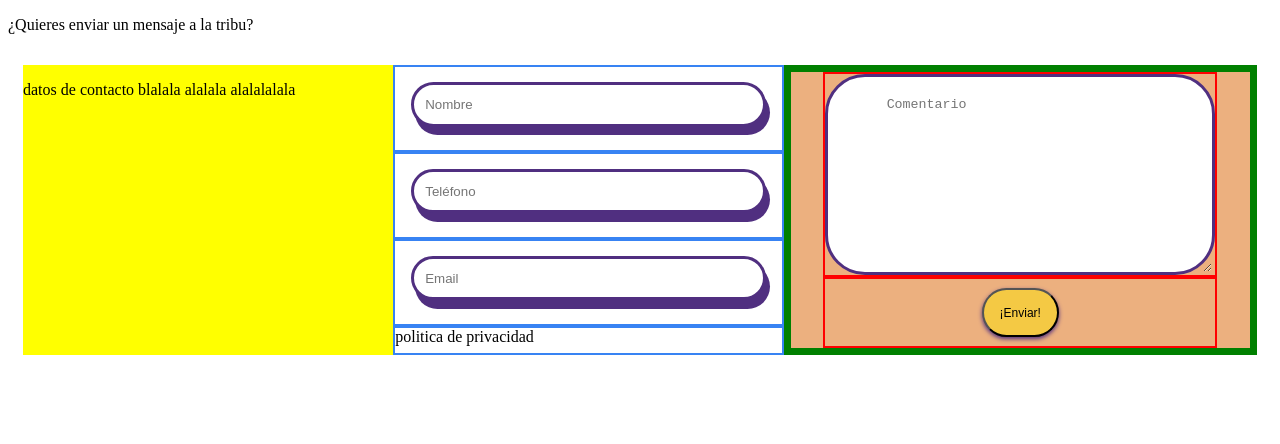
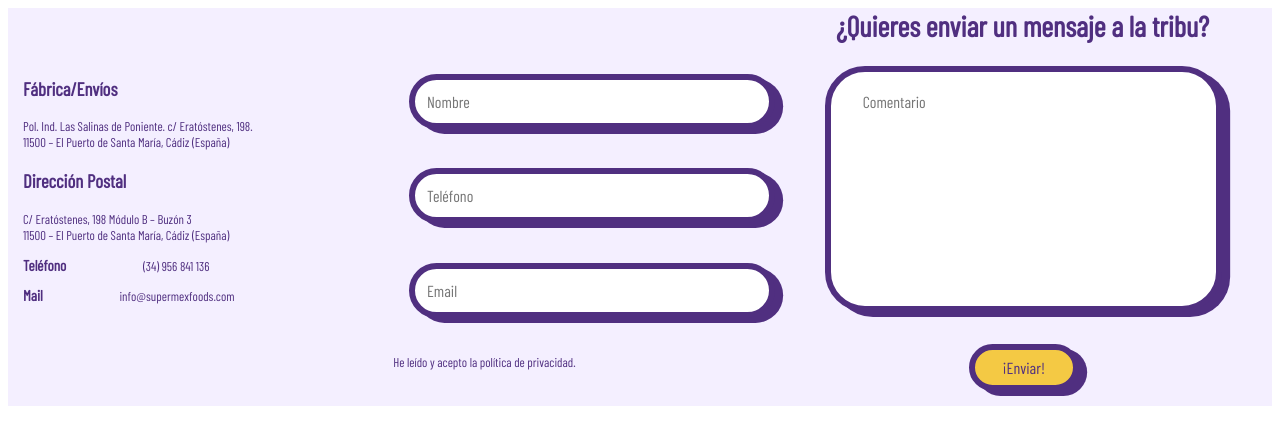
Before and after one commit to GabrielaRamos79/supermex, a React (Vite) app: page / in a window 1280 px wide. Shown: the top 444 px of the page. Built offline with nearby package versions, Linux system fonts and the light colour scheme.

Commit message:
update component + css

```diff
--- a/src/components/contacto/contacto-form/Contacto-Form.css
+++ b/src/components/contacto/contacto-form/Contacto-Form.css
@@ -1,87 +1,103 @@
-/* .frame { */
-    /* max-width: 600px; */
-    /* margin: 0 auto; */
-    /* padding: 2rem; */
-    /* text-align: center; */
+@import url('https://fonts.googleapis.com/css2?family=Barlow+Condensed&display=swap');
 
-    /* background-color: greenyellow; */
-    /* display: flex;
-    flex-direction: row;
-    width: 100%; */
-  /* } */
+*{
+  font-family: 'Barlow Condensed', sans-serif;
+  color: #502F80;
+}
 
-  .mainContainerContact{
+p {
+  font-size: 0.8em;
+}
+
+h3 {
+  color: #502F80;
+}
+
+h2{
+  margin: 0;
+}
+
+.inlineData{
+  display: inline;
+  padding-right: 20%;
+}
+
+.mainTittle {
+  /* border: #502F80 solid 2px; */
+  text-align: right;
+  padding-right: 5%;
+  color: #502F80;
+  background-color: #F4EFFF;
+  font-size: 1.2em;
+}
+
+.mainContainerContact {
   display: flex;
   flex-direction: row;
-    /* background-color: orange; */
-
+  background-color: #F4EFFF;
   width: 100%;
   height: 100%;
   padding: 15px;
-    box-sizing: border-box; /* Asegura que el padding y border se incluyan en el tamaño total */
+  box-sizing: border-box;
 }
 
-  .dataContact{
+.dataContact {
   width: 30%;
-    background-color: yellow;
+  /* background-color: yellow; */
 }
 
-  .divFormGeneral{
-    /* background-color: #cbb6ec; */
+.divFormGeneral {
   width: 70%;
   height: auto;
 }
 
-  .containerForm{
-    /* background-color: pink; */
+.containerForm {
   display: flex;
   flex-direction: row;
   justify-content: center;
-    /* flex: 1; */
-
 }
 
-  .containerFieldsLeft{
-    /* background-color: rgb(14, 148, 103); */
+.containerFieldsLeft {
   width: 50%;
   display: flex;
   flex-direction: column;
 }
-  .containerFieldsRight{
-    background-color: #ecb07f;
+
+.containerFieldsRight {
+  /* background-color: #ecb07f; */
   width: 50%;
   display: flex;
-    flex-direction:column;
+  flex-direction: column;
   align-items: center;
-    border: 7px green solid;
+  /* border: 7px green solid; */
   height: auto;
   padding-left: 4%;
   padding-right: 4%;
 }
 
-.field1{
+.field1 {
   position: relative;
 }
 
-.field{
+.field {
   position: relative;
   padding-bottom: 2%;
-  border: #3883f3 solid 2px;
+  /* border: #3883f3 solid 2px; */
   display: flex;
 }
 
-/* .rightDivision{
-  display: flex;
-  flex-direction:column;
-  /* align-items: center; */
-  /* border: 7px green solid;
-  height: auto; */
-  /* padding-right: 5%;
-  padding-left: 5%; */
+.field input, textarea{
+  z-index: 9;
+  border:6px solid #502F80;
+  box-shadow: 0.5em 0.3em 0px 0.01em #502F80;
+}
 
-/*} */
+.field input{
+  box-shadow: 0.5em 0.3em 0px 0.01em #502F80;
+  font-size: 1em;
+}
 
-.inputField{
+.inputField {
   margin-bottom: 10px;
   border: 3px solid #502F80;
   border-radius: 40px;
@@ -90,15 +106,15 @@
   margin: 4%;
 }
 
-.inputField2{
-  margin:1%;
+.inputField2 {
+  margin: 1%;
   border: 3px solid #502F80;
   border-radius: 40px;
   padding: 0px;
   width: 100%;
 }
 
-.rectangulo {
+/* .rectangulo {
   width: 82%;
   height: 8%;
   background-color: #502F80;
@@ -107,8 +123,21 @@
   margin-left: 5%;
   margin-top: 6%;
   border-radius: 40px;
-    z-index: -1;
-}
+  z-index: 1;
+} */
+
+/* .rectangulo2 {
+  width: 21%;
+  height: 15%;
+  background-color: #502F80;
+  position: absolute;
+  padding: 5.2%;
+  padding-bottom:4.8%;
+  margin-left: 0.5%;
+  margin-top: 1%;
+  border-radius: 40px;
+  z-index: 1;
+} */
 
 .field label {
   display: block;
@@ -116,148 +145,53 @@
   text-align: left;
 }
 
-
-
 .inputSub {
-  /* display: block; */
-  padding: 4%;
-  font-size: 75%;
-  background-color: rgb(244,201,68);
-
+  padding: 2%;
+  padding-left: 7%;
+  padding-right: 7%;
+  font-size: 1em;
+  background-color: rgb(244, 201, 68);
   border-radius: 40px;
-  box-shadow: 0 2px 4px #502F80;
-  width:fit-content;
+  width: fit-content;
   height: auto;
   align-self: center;
+  color:#502F80;
+  border: 6px solid #502F80;
+  box-shadow: 0.5em 0.3em 0px 0.01em #502F80;
 }
-
-
 
 .textAreaField {
   width: 100%;
-  height: auto;
+  height: 70%;
   border-radius: 40px;
   padding-top: 5%;
   padding-bottom: 5%;
-  padding-left:15%;
-  padding-right:15%;
-  border: 3px solid #502F80;
+  padding-left: 8%;
+  padding-right: 15%;
+  border: 6px solid #502F80;
+  resize: none;
+  font-size: 1em;
+  /* box-shadow: 9px 8px 0px 6px #502F80; */
+  /* box-shadow: 1em 1em 0px 0.2em #502F80; */
 }
 
-.divTextArea{
-  border: 2px red solid;
+.divTextArea {
+  /* border: 2px red solid; */
   width: 100%;
-  height: 75%;
+  height: 95%;
   display: flex;
+  padding-top: 2%;
 }
 
-.divButton{
-  border: 2px red solid;
+.divButton {
+  /* border: 2px red solid; */
   width: 100%;
-  height: 25%;
+  height: 15%;
   display: flex;
   justify-content: center;
   align-content: center;
 
 }
-
-  /* .field input {
-    display: block;
-    line-height: 1.5;
-    font-size: 16px;
-    border-radius: 40px;
-    background-color: #FFEEC7;
-    * border: none;
-    box-shadow: #502F80;
-    width: 90%;
-  } */
-/*
-  .inputSub {
-    display: block;
-    padding: 6px 30px;
-    font-size: 14px;
-    background-color: #7fb5e0;
-    border: none;
-    border-radius: 20px;
-    box-shadow: 0 2px 4px rgba(65, 125, 216, 0.6);
-  }
-
-  .inputSub:hover {
-    background-color: #D9ECEA;
-    color: #10558d;
-  }
-
-  .inputField {
-    padding: 3%;
-    border-radius: 20px;
-    background-color: rgba(0, 26, 143, 0.25);
-    border: none;
-    box-shadow: 0 2px 4px rgba(28, 91, 187, 0.6);
-    overflow-y: auto;
-    overflow-y: auto;
-    display: block;
-    line-height: 1.5;
-    font-size: 14px;
-    resize: none;
-    margin: 2%;
-  } */
-
-  /* .inputField:hover {
-    background-color: white;
-  }
-
-
-  .inputField:valid {
-    background-color: rgba(0, 38, 143, 0.25) !important;
-  }
-
-  .inputField:focus {
-    background-color: white !important;
-  } */
-
-
-/*
-  .inputField:-webkit-autofill {
-    -webkit-box-shadow: 0 0 0 1000px rgba(47, 78, 134, 0.25) inset;
-    transition: background-color 5000s ease-in-out 0s;
-  }
-
-  .inputField:focus,
-  .textareaField:focus {
-    outline: none;
-  } */
-
-  /* .textAreaField {
-    height: 150px;
-    border-radius: 10px;
-    width: 90%;
-  } */
-
-  /* .textAreaField:hover {
-    background-color: white !important;
-  }
-   */
-  /* .container-form {
-    padding: 2%;
-    width: 100%;
-    border-radius: 15px;
-
-  } */
-
-
-  /* ::-webkit-scrollbar {
-    width: 10px;
-    margin-top: 10px;
-  }
-
-
-  ::-webkit-scrollbar-thumb {
-    background-color: #475ec4;
-    border-radius: 20px;
-    scroll-behavior: smooth;
-    overflow-anchor: none;
-  } */
-
 
 .custom-alert {
   position: fixed;
--- a/src/components/contacto/contacto-form/ContactoForm.jsx
+++ b/src/components/contacto/contacto-form/ContactoForm.jsx
@@ -49,18 +49,32 @@ function ContactoForm() {
 
   return (
     <>
-      <p>¿Quieres enviar un mensaje a la tribu?</p>
+      <div className="mainTittle">
+        <h2>¿Quieres enviar un mensaje a la tribu?</h2>
+      </div>
+
       <div className="mainContainerContact">
         <div className="dataContact">
-          <p>datos de contacto blalala alalala alalalalala</p>
+          <h3>Fábrica/Envíos</h3>
+          <p>
+            Pol. Ind. Las Salinas de Poniente. c/ Eratóstenes, 198.<br></br> 11500 – El
+            Puerto de Santa María, Cádiz (España)
+          </p>
+          <h3>Dirección Postal</h3>
+          <p>
+            C/ Eratóstenes, 198 Módulo B – Buzón 3 <br></br>11500 – El Puerto de Santa
+            María, Cádiz (España)
+          </p>
+          <p><h3 className="inlineData">Teléfono</h3> (34) 956 841 136</p>
+          <p><h3 className="inlineData">Mail</h3> info@supermexfoods.com</p>
+
         </div>
         <div className="divFormGeneral">
           <form id="form" onSubmit={handleSubmit}>
             <div className="containerForm">
-              {/* <div className="mainContainerForm"> */}
               <div className="containerFieldsLeft">
                 <div className="field">
-                  <div className="rectangulo"></div>
+                  {/* <div className="rectangulo"></div> */}
                   <input
                     type="text"
                     className="inputField"
@@ -71,7 +85,7 @@ function ContactoForm() {
                   />
                 </div>
                 <div className="field">
-                  <div className="rectangulo"></div>
+                  {/* <div className="rectangulo"></div> */}
                   <input
                     type="text"
                     className="inputField"
@@ -81,7 +95,7 @@ function ContactoForm() {
                   />
                 </div>
                 <div className="field">
-                  <div className="rectangulo"></div>
+                  {/* <div className="rectangulo"></div> */}
                   <input
                     type="text"
                     className="inputField"
@@ -94,12 +108,13 @@ function ContactoForm() {
                     pattern="[a-zA-Z0-9._%+-]+@[a-zA-Z0-9.-]+\.[a-zA-Z]{2,}$"
                   />
                 </div>
-                <div className="field">politica de privacidad</div>
+                <div className="field">
+                  <p>He leído y acepto la política de privacidad.</p>
+                </div>
               </div>
               <div className="containerFieldsRight">
-
+              {/* <div className="rectangulo2"></div> */}
                 <div className="divTextArea">
-                    {/* <div className="rectangulo"></div> */}
                   <textarea
                     id="emailjs_message"
                     placeholder="Comentario"
@@ -110,7 +125,7 @@ function ContactoForm() {
                   ></textarea>
                 </div>
                 <div className="divButton">
-                    {/* <div className="rectangulo"></div> */}
+                  {/* <div className="rectangulo3"></div> */}
                   <input
                     type="submit"
                     id="button"
@@ -118,7 +133,6 @@ function ContactoForm() {
                     value="¡Enviar!"
                   />
                 </div>
-
               </div>
             </div>
           </form>
```
Lines whose indentation alone changed are shown as unchanged.
